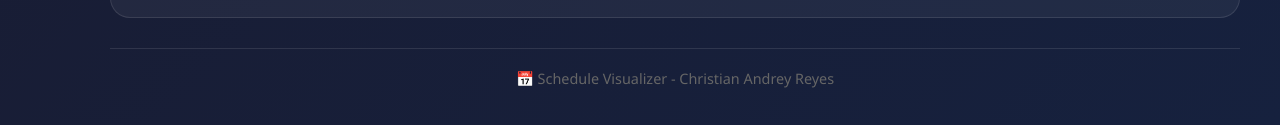
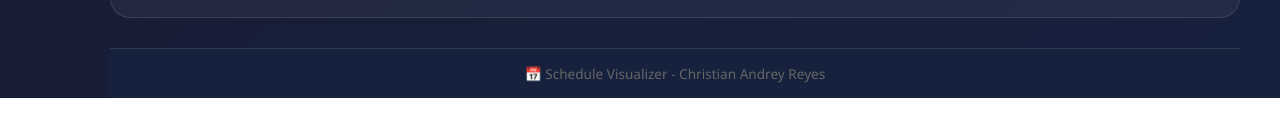
Before and after one commit to nahuyadada/ScheduleVisualizer, a plain HTML site: page index.html in a window 1280 px wide. Shown: the part 1166-1291 px from the top of the page. After the commit the page ends 1264 px from the top, so only its background shows below. Drawn offline with Linux system fonts and the light colour scheme.

Commit message:
fixed footer

```diff
--- a/styles.css
+++ b/styles.css
@@ -1001,17 +1001,27 @@ header {
     transform: scale(1.05);
 }
 
-/* Footer */
+/* Footer - Sticky to bottom of content */
 footer {
     text-align: center;
-    padding: 20px;
-    margin-top: 30px;
+    padding: 15px 20px;
+    margin-top: auto;
     color: #666;
+    background: rgba(22, 33, 62, 0.95);
     border-top: 1px solid rgba(255, 255, 255, 0.1);
 }
 
 footer p {
-    font-size: 0.9rem;
+    font-size: 0.85rem;
+    margin: 0;
+}
+
+/* Flexbox layout to push footer to bottom */
+.container.with-sidebar {
+    min-height: 100vh;
+    display: flex;
+    flex-direction: column;
+    padding-bottom: 0;
 }
 
 /* Custom Modal */
```
